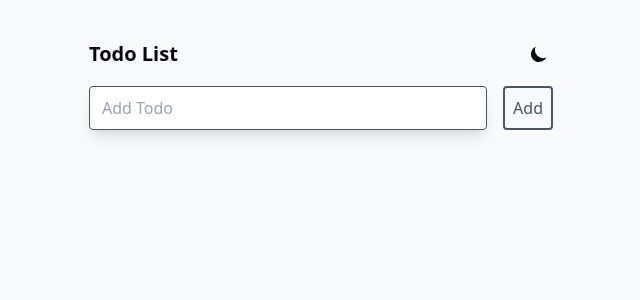
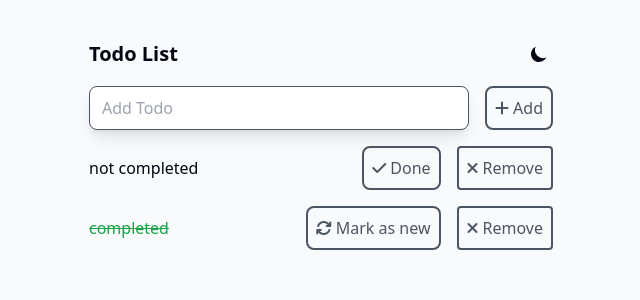
Before and after one commit to fthdgn-gh/Fatihdgn.Todo, an Angular app in the folder Fatihdgn.Todo.Web/: page / in a window 1280 px wide. Shown: the top 300 px of the page, without its empty margins (319-959 px from the left). Built offline with nearby package versions, Linux system fonts and the light colour scheme.

Commit message:
Added some stuff.

```diff
--- a/Fatihdgn.Todo.Web/angular.json
+++ b/Fatihdgn.Todo.Web/angular.json
@@ -25,6 +25,7 @@
               "src/assets"
             ],
             "styles": [
+              "node_modules/@fortawesome/fontawesome-free/css/all.min.css",
               "src/styles.css"
             ],
             "scripts": []
--- a/Fatihdgn.Todo.Web/package.json
+++ b/Fatihdgn.Todo.Web/package.json
@@ -19,6 +19,7 @@
     "@angular/platform-browser": "^16.1.0",
     "@angular/platform-browser-dynamic": "^16.1.0",
     "@angular/router": "^16.1.0",
+    "@fortawesome/fontawesome-free": "^6.4.0",
     "jest-editor-support": "*",
     "rxjs": "~7.8.0",
     "tslib": "^2.3.0",
--- a/Fatihdgn.Todo.Web/src/app/app.component.html
+++ b/Fatihdgn.Todo.Web/src/app/app.component.html
@@ -3,37 +3,64 @@
     <div class="mb-4">
       <div class="flex justify-between">
         <h1 class="text-xl font-bold text-gray-950 dark:text-gray-200">
-          Todo List
+          {{ title }}
         </h1>
         <fd-theme-toggle></fd-theme-toggle>
       </div>
-      <div class="mt-4 flex">
+      <div class="mt-4 flex self-end">
         <input
-          class="mr-4 w-full appearance-none rounded border border-gray-600 px-3 py-2 shadow-lg hover:border-gray-500 focus-visible:border-gray-500 active:border-gray-600 dark:border-gray-200 dark:hover:border-gray-50 dark:focus-visible:border-gray-50 dark:active:border-gray-100"
+          class="mr-4 w-full appearance-none rounded-lg border border-gray-600 px-3 py-2 shadow-lg hover:border-gray-500 focus-visible:border-gray-500 active:border-gray-600 dark:border-gray-200 dark:hover:border-gray-50 dark:focus-visible:border-gray-50 dark:active:border-gray-100"
           placeholder="Add Todo"
           [value]="text()"
           (keyup)="changeText($event)"
           (keyup.enter)="addItem()"
         />
         <button
-          class="flex-no-shrink rounded border-2 border-gray-600 p-2 text-gray-600 hover:border-gray-800 hover:text-gray-800 focus:border-gray-700 focus:text-gray-700 dark:text-gray-200 dark:hover:border-gray-100 dark:hover:text-gray-100 dark:focus:border-gray-200 dark:focus:text-gray-200"
+          class="flex-no-shrink flex items-center rounded-lg border-2 border-gray-600 p-2 text-gray-600 hover:border-gray-800 hover:text-gray-800 focus:border-gray-700 focus:text-gray-700 dark:text-gray-200 dark:hover:border-gray-100 dark:hover:text-gray-100 dark:focus:border-gray-200 dark:focus:text-gray-200"
           (click)="addItem()"
         >
+          <i class="fas fa-plus mr-1"></i>
           Add
         </button>
       </div>
+      <div>
+        <div class="mt-4 flex items-center" *ngFor="let item of items()">
+          <p
+            class="w-full text-gray-950 dark:text-gray-200"
+            [class.line-through]="item.isCompleted"
+            [class.text-green-600]="item.isCompleted"
+            [class.dark:text-green-400]="item.isCompleted"
+          >
+            {{ item.content }}
+          </p>
+          <button
+            *ngIf="!item.isCompleted"
+            class="ml-4 mr-2 flex shrink-0 items-center rounded-lg border-2 border-gray-600 p-2 text-gray-600 hover:border-gray-800 hover:text-gray-800 focus:border-gray-700 focus:text-gray-700 dark:text-gray-200 dark:hover:border-gray-100 dark:hover:text-gray-100 dark:focus:border-gray-200 dark:focus:text-gray-200"
+            (click)="markAsCompleted(item)"
+          >
+            <i class="fas fa-check mr-1"></i>
+
+            Done
+          </button>
+          <button
+            *ngIf="item.isCompleted"
+            class="ml-4 mr-2 flex shrink-0 items-center rounded-lg border-2 border-gray-600 p-2 text-gray-600 hover:border-gray-800 hover:text-gray-800 focus:border-gray-700 focus:text-gray-700 dark:text-gray-200 dark:hover:border-gray-100 dark:hover:text-gray-100 dark:focus:border-gray-200 dark:focus:text-gray-200"
+            (click)="markAsNew(item)"
+          >
+            <i class="fas fa-sync mr-1"></i>
+
+            Mark as new
+          </button>
+          <button
+            class="ml-2 flex shrink-0 items-center rounded border-2 border-gray-600 p-2 text-gray-600 hover:border-gray-800 hover:text-gray-800 focus:border-gray-700 focus:text-gray-700 dark:text-gray-200 dark:hover:border-gray-100 dark:hover:text-gray-100 dark:focus:border-gray-200 dark:focus:text-gray-200"
+            (click)="removeItem(item)"
+          >
+            <i class="fas fa-times mr-1"></i>
+
+            Remove
+          </button>
+        </div>
+      </div>
     </div>
-    <div>
-      <div class="flex mb-4 items-center" *ngFor="let item of items()">
-          <p class="w-full text-gray-950 dark:text-gray-200">{{item.content}}</p>
-          <button class="flex-no-shrink p-2 ml-4 mr-2 border-2 rounded border-gray-600 p-2 text-gray-600 hover:border-gray-800 hover:text-gray-800 focus:border-gray-700 focus:text-gray-700 dark:text-gray-200 dark:hover:border-gray-100 dark:hover:text-gray-100 dark:focus:border-gray-200 dark:focus:text-gray-200">Done</button>
-          <button class="flex-no-shrink p-2 ml-2 border-2 rounded border-gray-600 p-2 text-gray-600 hover:border-gray-800 hover:text-gray-800 focus:border-gray-700 focus:text-gray-700 dark:text-gray-200 dark:hover:border-gray-100 dark:hover:text-gray-100 dark:focus:border-gray-200 dark:focus:text-gray-200">Remove</button>
-      </div>
-      <!-- <div class="flex mb-4 items-center">
-          <p class="w-full line-through text-green">Submit Todo App Component to Tailwind Components</p>
-          <button class="flex-no-shrink p-2 ml-4 mr-2 border-2 rounded border-neutral-600 text-neutral-600 focus:text-neutral-700 focus:border-neutral-700 hover:text-neutral-800 hover:border-neutral-800">Not Done</button>
-          <button class="flex-no-shrink p-2 ml-2 border-2 rounded border-neutral-600 text-neutral-600 focus:text-neutral-700 focus:border-neutral-700 hover:text-neutral-800 hover:border-neutral-800">Remove</button>
-      </div> -->
-  </div>
   </div>
 </div>
--- a/Fatihdgn.Todo.Web/src/app/app.component.ts
+++ b/Fatihdgn.Todo.Web/src/app/app.component.ts
@@ -1,30 +1,60 @@
-import { Component, signal } from '@angular/core';
+import { ChangeDetectionStrategy, Component, signal } from '@angular/core';
 import { TodoItemCreateDTO, TodoItemDTO } from 'src/api/models';
 
 @Component({
   selector: 'app-root',
   templateUrl: './app.component.html',
-  styleUrls: ['./app.component.css']
+  styleUrls: ['./app.component.css'],
+  changeDetection: ChangeDetectionStrategy.OnPush
 })
 export class AppComponent {
-  title = 'Fatihdgn.Todo.Web';
+
+  constructor() {
+    this.items.set([
+      {
+        isCompleted: false,
+        content: 'not completed',
+        note: '',
+      },
+      {
+        isCompleted: true,
+        content: 'completed',
+        note: '',
+      },
+    ]);
+  }
+  title = 'Todo List';
   items = signal(new Array<TodoItemCreateDTO>());
-  text = signal("");
+  text = signal('');
 
-  changeText(event: Event){
+  changeText(event: Event) {
     const value = (event.target as HTMLInputElement).value;
     this.text.set(value);
   }
 
   addItem() {
-    this.items.mutate(_items => {
+    this.items.mutate((_items) => {
       const todoItem: TodoItemCreateDTO = {
         content: this.text(),
         isCompleted: false,
-        note: ""
+        note: '',
       };
       _items.push(todoItem);
-      this.text.set("");
-    })
+      this.text.set('');
+    });
+  }
+
+  markAsCompleted(item: TodoItemCreateDTO) {
+    item.isCompleted = true;
+  }
+
+  markAsNew(item: TodoItemCreateDTO) {
+    item.isCompleted = false;
+  }
+
+  removeItem(item: TodoItemCreateDTO) {
+    this.items.mutate(items => {
+      return items.splice(items.indexOf(item), 1);
+    });
   }
 }
```
Also changed, not shown: 1 other file (tests, documents, lock files or other folders).
